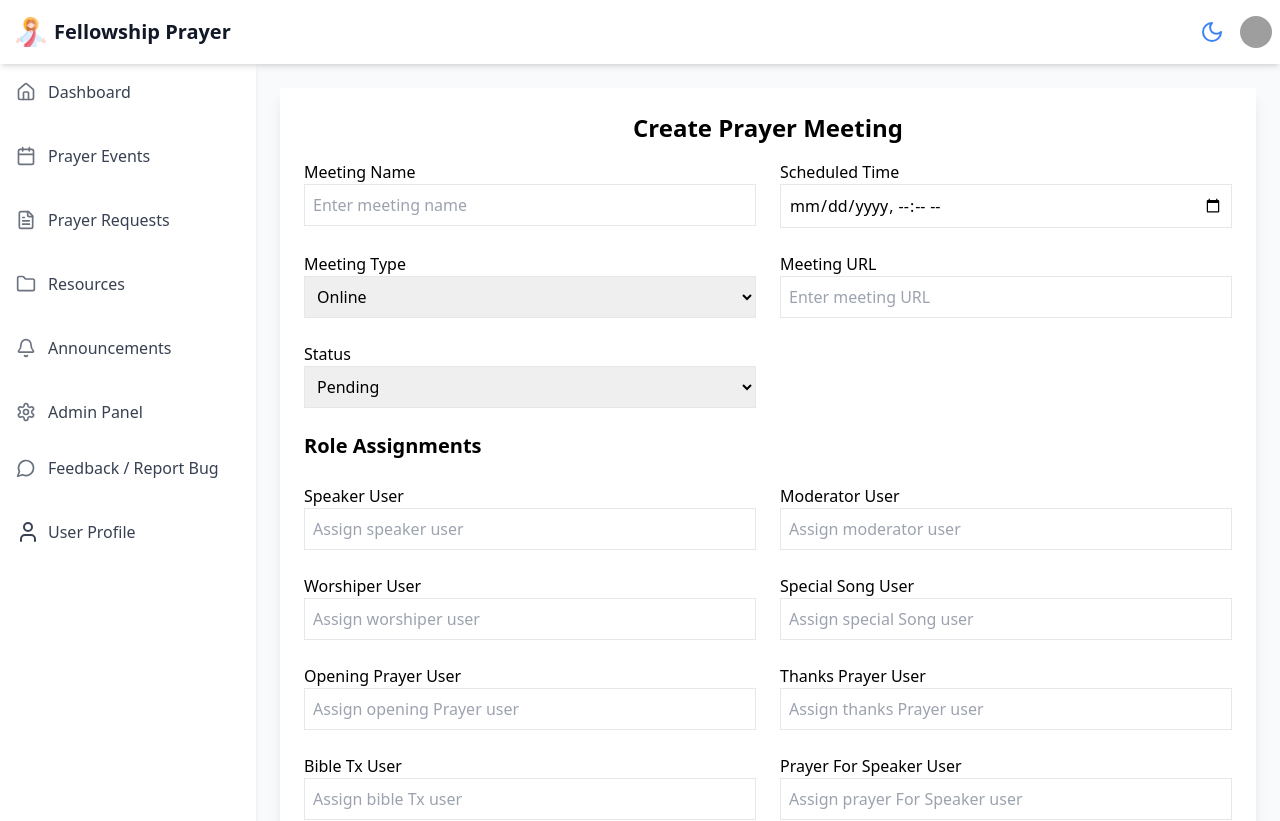
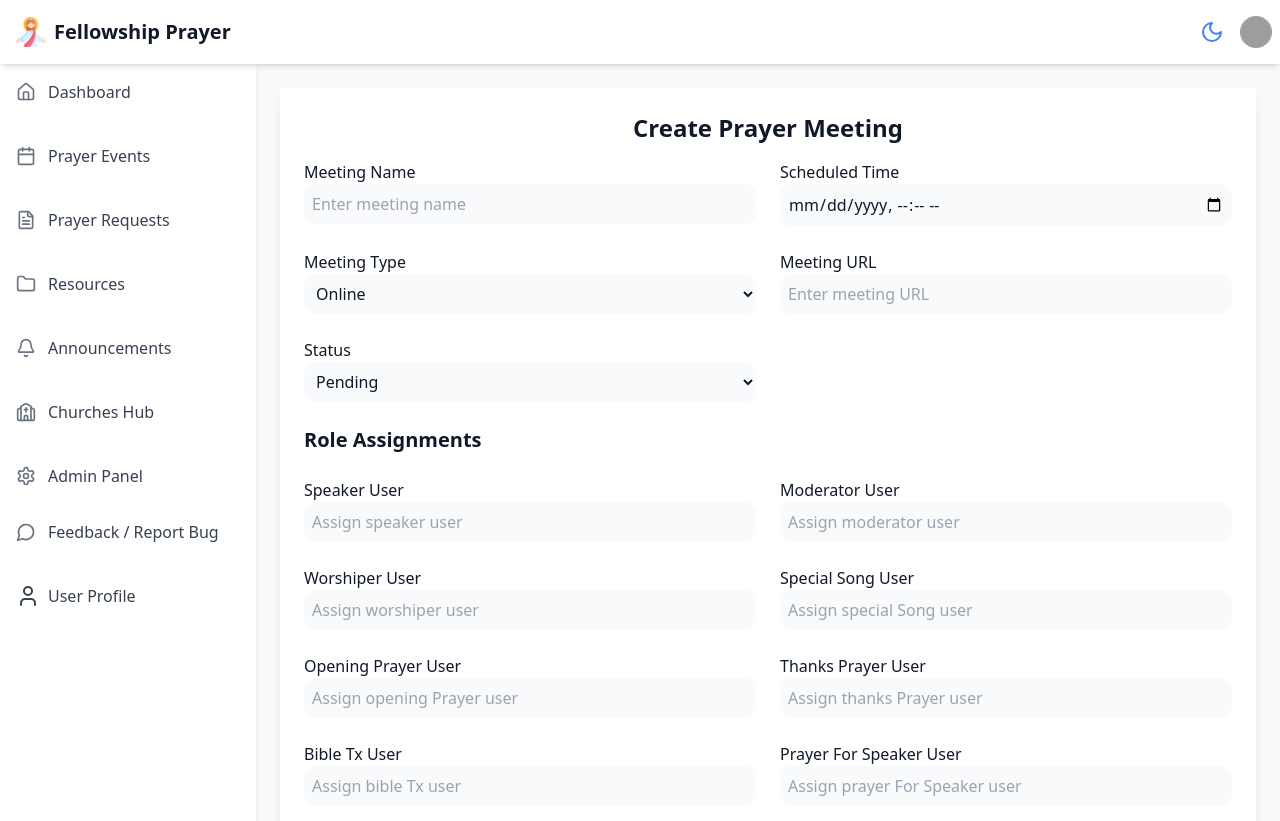
Before and after one commit to jps27CSE/Fellowship_Prayer_Tailwind_Shad_cn, a Next.js app: page /dashboard/create_prayer_meeting in a window 1280 px wide. Shown: the top 821 px of the page. Built offline with nearby package versions, Linux system fonts and the light colour scheme; no server answers; grey boxes are pictures that could not be loaded.

Commit message:
change dashboard ui

```diff
--- a/app/dashboard/create_prayer_meeting/page.tsx
+++ b/app/dashboard/create_prayer_meeting/page.tsx
@@ -1,9 +1,16 @@
 "use client";
-import { useState } from "react";
+import { useForm } from "react-hook-form";
 import DashboardLayout from "@/components/layout/dashboard-layout";
 
 const CreatePrayerMeeting = () => {
-  const [formData, setFormData] = useState({
+  const {
+    register,
+    handleSubmit,
+    formState: { errors },
+    setValue,
+    watch,
+  } = useForm({
+    defaultValues: {
       meetingName: "",
       scheduledTime: "",
       meetingType: "online", // Default to online
@@ -22,118 +29,137 @@ const CreatePrayerMeeting = () => {
       benedictionUserId: "",
       thanksFromPrayerMeetingUserId: "",
       fellowshipUserId: "",
+    },
   });
 
-  const handleChange = (e) => {
-    const { name, value } = e.target;
-    setFormData((prev) => ({
-      ...prev,
-      [name]: value,
-    }));
-  };
-
-  const handleSubmit = (e) => {
-    e.preventDefault();
-    console.log(formData); // handle form submission logic
+  const onSubmit = (data) => {
+    console.log(data); // handle form submission logic
   };
 
   return (
     <DashboardLayout>
-      <div className="p-6 bg-white rounded-lg shadow-lg max-w-8xl mx-auto">
-        <h2 className="text-2xl font-semibold text-center mb-4">
+      <div className="p-6 bg-white dark:bg-gray-800 rounded-lg shadow-lg max-w-8xl mx-auto">
+        <h2 className="text-2xl font-semibold text-center mb-4 text-gray-900 dark:text-white">
           Create Prayer Meeting
         </h2>
         <form
-          onSubmit={handleSubmit}
+          onSubmit={handleSubmit(onSubmit)}
           className="grid grid-cols-1 gap-6 md:grid-cols-2"
         >
           {/* Meeting Info Section */}
           <div>
-            <label htmlFor="meetingName" className="block font-medium">
+            <label
+              htmlFor="meetingName"
+              className="block font-medium text-gray-900 dark:text-white"
+            >
               Meeting Name
             </label>
             <input
               id="meetingName"
-              name="meetingName"
+              {...register("meetingName", {
+                required: "Meeting name is required",
+              })}
               type="text"
-              value={formData.meetingName}
-              onChange={handleChange}
               placeholder="Enter meeting name"
-              className="w-full p-2 border rounded-md"
-              required
+              className={`w-full p-2 rounded-xl bg-gray-50 dark:bg-gray-700 text-gray-900 dark:text-white focus:ring-2 focus:ring-blue-500 dark:focus:ring-blue-600 ${errors.meetingName ? "border-red-500" : ""}`}
             />
+            {errors.meetingName && (
+              <p className="text-red-500 text-sm">
+                {errors.meetingName.message}
+              </p>
+            )}
           </div>
 
           <div>
-            <label htmlFor="scheduledTime" className="block font-medium">
+            <label
+              htmlFor="scheduledTime"
+              className="block font-medium text-gray-900 dark:text-white"
+            >
               Scheduled Time
             </label>
             <input
               id="scheduledTime"
-              name="scheduledTime"
+              {...register("scheduledTime", {
+                required: "Scheduled time is required",
+              })}
               type="datetime-local"
-              value={formData.scheduledTime}
-              onChange={handleChange}
-              className="w-full p-2 border rounded-md"
-              required
+              className={`w-full p-2 rounded-xl bg-gray-50 dark:bg-gray-700 text-gray-900 dark:text-white focus:ring-2 focus:ring-blue-500 dark:focus:ring-blue-600 ${errors.scheduledTime ? "border-red-500" : ""}`}
             />
+            {errors.scheduledTime && (
+              <p className="text-red-500 text-sm">
+                {errors.scheduledTime.message}
+              </p>
+            )}
           </div>
 
           <div>
-            <label htmlFor="meetingType" className="block font-medium">
+            <label
+              htmlFor="meetingType"
+              className="block font-medium text-gray-900 dark:text-white"
+            >
               Meeting Type
             </label>
             <select
               id="meetingType"
-              name="meetingType"
-              value={formData.meetingType}
-              onChange={handleChange}
-              className="w-full p-2 border rounded-md"
-              required
+              {...register("meetingType", {
+                required: "Meeting type is required",
+              })}
+              className={`w-full p-2 rounded-xl bg-gray-50 dark:bg-gray-700 text-gray-900 dark:text-white focus:ring-2 focus:ring-blue-500 dark:focus:ring-blue-600 ${errors.meetingType ? "border-red-500" : ""}`}
             >
               <option value="online">Online</option>
               <option value="offline">Offline</option>
             </select>
+            {errors.meetingType && (
+              <p className="text-red-500 text-sm">
+                {errors.meetingType.message}
+              </p>
+            )}
           </div>
 
-          {formData.meetingType === "online" && (
+          {watch("meetingType") === "online" && (
             <div>
-              <label htmlFor="meetingUrl" className="block font-medium">
+              <label
+                htmlFor="meetingUrl"
+                className="block font-medium text-gray-900 dark:text-white"
+              >
                 Meeting URL
               </label>
               <input
                 id="meetingUrl"
-                name="meetingUrl"
+                {...register("meetingUrl")}
                 type="url"
-                value={formData.meetingUrl}
-                onChange={handleChange}
                 placeholder="Enter meeting URL"
-                className="w-full p-2 border rounded-md"
+                className="w-full p-2 rounded-xl bg-gray-50 dark:bg-gray-700 text-gray-900 dark:text-white focus:ring-2 focus:ring-blue-500 dark:focus:ring-blue-600"
               />
             </div>
           )}
 
           <div>
-            <label htmlFor="status" className="block font-medium">
+            <label
+              htmlFor="status"
+              className="block font-medium text-gray-900 dark:text-white"
+            >
               Status
             </label>
             <select
               id="status"
-              name="status"
-              value={formData.status}
-              onChange={handleChange}
-              className="w-full p-2 border rounded-md"
-              required
+              {...register("status", { required: "Status is required" })}
+              className="w-full p-2 rounded-xl bg-gray-50 dark:bg-gray-700 text-gray-900 dark:text-white focus:ring-2 focus:ring-blue-500 dark:focus:ring-blue-600"
             >
               <option value="pending">Pending</option>
               <option value="approved">Approved</option>
               <option value="completed">Completed</option>
             </select>
+            {errors.status && (
+              <p className="text-red-500 text-sm">{errors.status.message}</p>
+            )}
           </div>
 
           {/* Role Assignments Section */}
           <div className="md:col-span-2">
-            <h3 className="text-xl font-semibold">Role Assignments</h3>
+            <h3 className="text-xl font-semibold text-gray-900 dark:text-white">
+              Role Assignments
+            </h3>
           </div>
 
           {[
@@ -154,18 +180,16 @@ const CreatePrayerMeeting = () => {
             <div key={role}>
               <label
                 htmlFor={`${role}UserId`}
-                className="block font-medium capitalize"
+                className="block font-medium capitalize text-gray-900 dark:text-white"
               >
                 {role.replace(/([A-Z])/g, " $1")} User
               </label>
               <input
                 id={`${role}UserId`}
-                name={`${role}UserId`}
+                {...register(`${role}UserId`)}
                 type="text"
-                value={formData[`${role}UserId`]}
-                onChange={handleChange}
                 placeholder={`Assign ${role.replace(/([A-Z])/g, " $1")} user`}
-                className="w-full p-2 border rounded-md"
+                className="w-full p-2 rounded-xl bg-gray-50 dark:bg-gray-700 text-gray-900 dark:text-white focus:ring-2 focus:ring-blue-500 dark:focus:ring-blue-600"
               />
             </div>
           ))}
@@ -174,7 +198,7 @@ const CreatePrayerMeeting = () => {
           <div className="mt-6 text-center md:col-span-2">
             <button
               type="submit"
-              className="px-6 py-2 bg-blue-600 text-white rounded-lg hover:bg-blue-700 focus:outline-none"
+              className="px-6 py-2 bg-blue-600 text-white rounded-xl hover:bg-blue-700 focus:outline-none"
             >
               Create Meeting
             </button>
--- a/components/layout/sidebar.tsx
+++ b/components/layout/sidebar.tsx
@@ -9,6 +9,7 @@ import {
   Settings,
   User,
   Bell, // Import the Bell icon for Announcements
+  Church, // Import the Church icon for Churches Hub
 } from "lucide-react";
 import { useAuthContext } from "@/providers/authProvider";
 
@@ -84,6 +85,19 @@ const Sidebar = () => {
           </Link>
         </li>
 
+        {/* Churches Hub Link */}
+        <li>
+          <Link
+            href="/dashboard/churches"
+            className="flex items-center p-4 hover:bg-gray-100 dark:hover:bg-gray-700"
+          >
+            <Church className="w-5 h-5 mr-3 text-gray-500 dark:text-gray-400" />
+            <span className="hidden sm:inline text-gray-700 dark:text-gray-300">
+              Churches Hub
+            </span>
+          </Link>
+        </li>
+
         {/* Admin Panel Link */}
         <div>
           <Link
--- a/components/widgets/events.tsx
+++ b/components/widgets/events.tsx
@@ -6,7 +6,7 @@ const Events = () => {
     <div className="my-4">
       <div className="grid grid-cols-1 md:grid-cols-2 gap-4">
         {/* Upcoming Events */}
-        <div className="bg-white dark:bg-gray-800 p-4 rounded-lg shadow-md flex items-center space-x-4">
+        <div className="bg-white dark:bg-gray-800 p-4 rounded-xl shadow-md flex items-center space-x-4">
           <div className="text-blue-500">
             <Calendar size={32} />
           </div>
@@ -22,7 +22,7 @@ const Events = () => {
         </div>
 
         {/* Prayer Wall */}
-        <div className="bg-white dark:bg-gray-800 p-4 rounded-lg shadow-md flex items-center space-x-4">
+        <div className="bg-white dark:bg-gray-800 p-4 rounded-xl shadow-md flex items-center space-x-4">
           <div className="text-red-500">
             <Heart size={32} />
           </div>
--- a/components/widgets/greetings.tsx
+++ b/components/widgets/greetings.tsx
@@ -11,7 +11,7 @@ const GreetingCard = () => {
   };
 
   return (
-    <div className="bg-white dark:bg-gray-700 p-6 rounded-lg shadow-md text-center">
+    <div className="bg-white dark:bg-gray-700 p-6 rounded-xl shadow-md text-center">
       {/* Greeting Message */}
       <h1 className="text-2xl font-bold text-gray-800 dark:text-gray-100 mb-2">
         {loading ? "Loading..." : `Welcome, ${user?.name || "Guest"}!`}
@@ -23,7 +23,7 @@ const GreetingCard = () => {
       </p>
 
       {/* Bible Verse */}
-      <div className="bg-gray-100 dark:bg-gray-800 p-4 rounded-md shadow-sm">
+      <div className="bg-gray-100 dark:bg-gray-800 p-4 rounded-xl shadow-sm">
         <p className="text-gray-700 dark:text-gray-300 italic">
           &#34;{bibleVerse.verse}&#34;
         </p>
--- a/components/widgets/quickStats.tsx
+++ b/components/widgets/quickStats.tsx
@@ -5,7 +5,7 @@ const QuickStats = () => {
   return (
     <div className="grid grid-cols-1 sm:grid-cols-2 md:grid-cols-3 gap-4 my-4">
       {/* Upcoming Meetings */}
-      <div className="bg-white dark:bg-gray-800 p-4 rounded-lg shadow-md flex items-center space-x-4">
+      <div className="bg-white dark:bg-gray-800 p-4 rounded-xl shadow-md flex items-center space-x-4">
         <div className="text-blue-500">
           <Calendar size={32} />
         </div>
@@ -21,7 +21,7 @@ const QuickStats = () => {
       </div>
 
       {/* Prayer Requests */}
-      <div className="bg-white dark:bg-gray-800 p-4 rounded-lg shadow-md flex items-center space-x-4">
+      <div className="bg-white dark:bg-gray-800 p-4 rounded-xl shadow-md flex items-center space-x-4">
         <div className="text-green-500">
           <MessageSquare size={32} />
         </div>
@@ -39,7 +39,7 @@ const QuickStats = () => {
       </div>
 
       {/* Announcements */}
-      <div className="bg-white dark:bg-gray-800 p-4 rounded-lg shadow-md flex items-center space-x-4">
+      <div className="bg-white dark:bg-gray-800 p-4 rounded-xl shadow-md flex items-center space-x-4">
         <div className="text-yellow-500">
           <Bell size={32} />
         </div>
```
Lines whose indentation alone changed are shown as unchanged.
